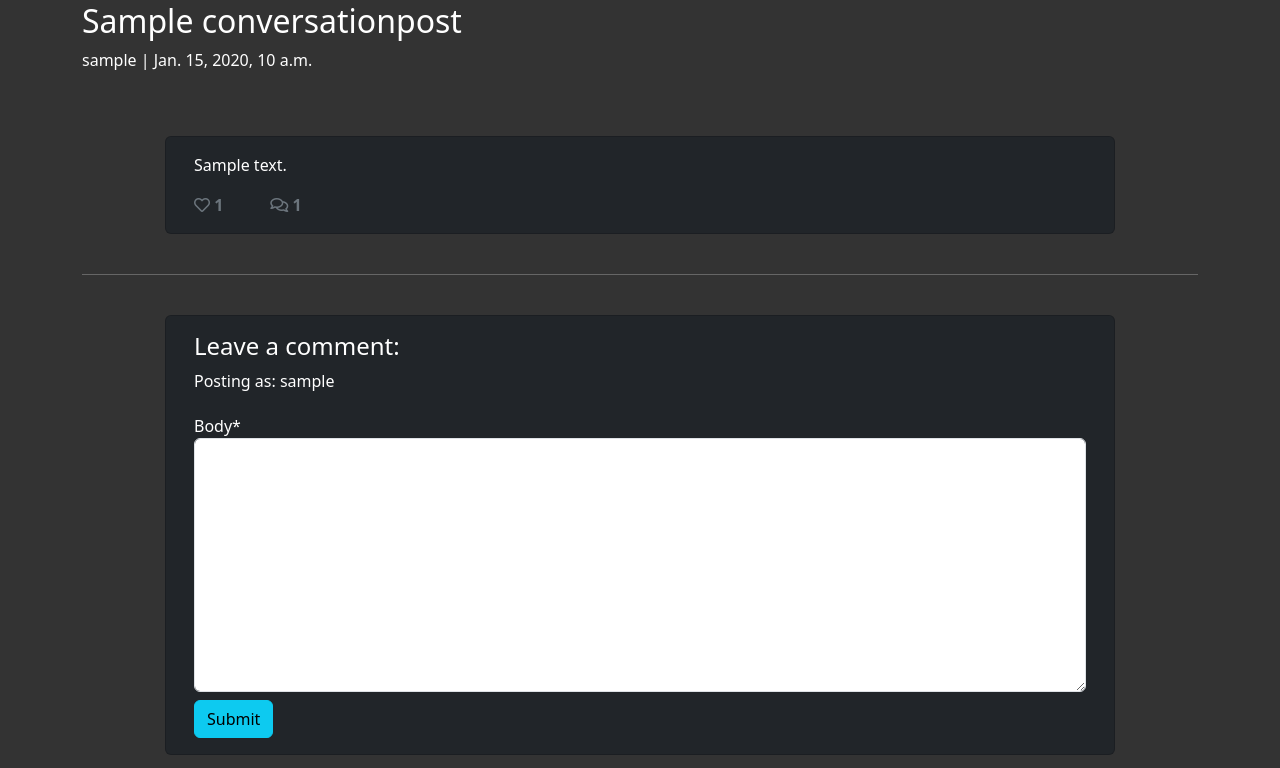
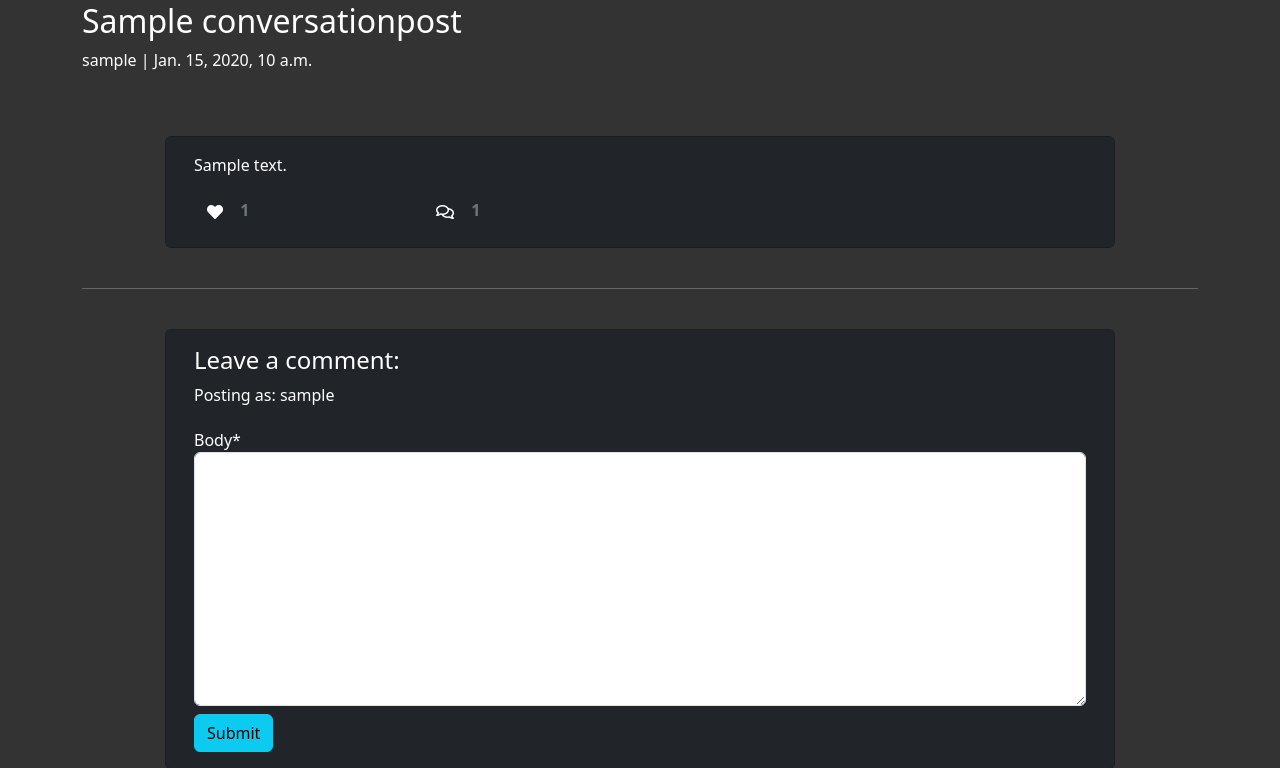
Before and after one commit to Barryk112/bla_bla_conversations, a Django app: a page that uses templates/conversation_detail.html in a window 1280 px wide. Shown: the part 130-898 px from the top of the page. Run offline with Django 3.2, Linux system fonts and the light colour scheme; a user stored in the database is signed in; tables that the repository leaves empty hold one stand-in row (values such as "Sample post"); some libraries are stand-ins or nearby versions.

Commit message:
Added the function to like and dislike conversations if you are an authenticated user, url and views all linked up

```diff
--- a/conversations/urls.py
+++ b/conversations/urls.py
@@ -5,4 +5,5 @@ from django.urls import path
 urlpatterns = [
     path('', views.ConversationList.as_view(), name='home'),
     path('<slug:slug>/', views.ConversationDetail.as_view(), name='conversation_detail'),
+    path('like/<slug:slug>', views.ConversationLike.as_view(), name='conversation_like'),
 ]
--- a/conversations/views.py
+++ b/conversations/views.py
@@ -1,5 +1,6 @@
-from django.shortcuts import render, get_object_or_404
+from django.shortcuts import render, get_object_or_404, reverse
 from django.views import generic, View
+from django.http import HttpResponseRedirect
 from .models import ConversationPost
 from .forms import CommentForm
 
@@ -67,3 +68,15 @@ class ConversationDetail(View):
                 "comment_form": comment_form
             },
         )
+class ConversationLike(View):
+
+    def post(self, request, slug):
+        conversation = get_object_or_404(ConversationPost, slug=slug)
+
+        if conversation.likes.filter(id=request.user.id).exists():
+            conversation.likes.remove(request.user)
+        else:
+            conversation.likes.add(request.user)
+
+        # Reloads page once like is clicked to update
+        return HttpResponseRedirect(reverse('conversation_detail', args=[slug]))
--- /dev/null
+++ b/package.json
@@ -0,0 +1,5 @@
+{
+  "dependencies": {
+    "bootstrap-icons": "^1.10.5"
+  }
+}
--- a/static/css/style.css
+++ b/static/css/style.css
@@ -20,9 +20,6 @@ a {
     color: #33C8FF !important;
 }
 
-.form > h2{
-    justify-content: center;
-}
 
 /* Helper styles */
 
--- a/templates/conversation_detail.html
+++ b/templates/conversation_detail.html
@@ -31,15 +31,27 @@
                         {{ conversation.content | safe }}
                     </p>
                     <div class="row">
-                        <div class="col-1">
-                            <strong class="text-secondary"><i class="far fa-heart"></i>
-                                {{ conversation.number_of_likes }} </strong>
+                        <div class="col-3">
+                            <strong>
+                                {% if user.is_authenticated %}
+                                <form class="d-inline" action="{% url 'conversation_like' conversation.slug %}" method="POST">
+                                    {% csrf_token %}
+                                    {% if liked %}
+                                    <button type="submit" name="conversation_id" value="{{concersation.slug}}" class="btn btn-dark"><i class="fas fa-heart"></i></button>
+                                    {% else %}
+                                    <button type="submit" name="conversation_id" value="{{conversation.slug}}" class="btn btn-dark"><i class="far fa-heart"></i></button>
+                                    {% endif %}
+                                </form>
+                                {% else %}
+                                <span class="text-secondary"><i class="far fa-heart"></i></span>
+                                {% endif %}
+                            <span class="text-secondary">{{ conversation.number_of_likes }} </span>
+                            </strong>
                         </div>
-                        <div class="col-1">
+                        <div class="col-3">
                             {% with comments.count as total_comments %}
-                            <strong class="text-secondary">
-                                <i class="far fa-comments"></i> {{ total_comments }}
-                            </strong>
+                            <span class="btn btn-dark"><i class="far fa-comments"></i></span>
+                            <strong class="text-secondary"> {{ total_comments }}</strong>
                             {% endwith %}
                         </div>
                     </div>
--- a/templates/index.html
+++ b/templates/index.html
@@ -24,7 +24,7 @@
                         {% endif %}
                     <hr/>
                     <p class="card-text h6">{{ conversation.created_on}}
-                        <i class="far fa-heart"></i>{{ conversation.number_of_likes }}
+                        <i class="far fa-heart"></i> {{ conversation.number_of_likes }}
                     </p>
                 </div>
             </div>
```
Also changed, not shown: package-lock.json (added).
